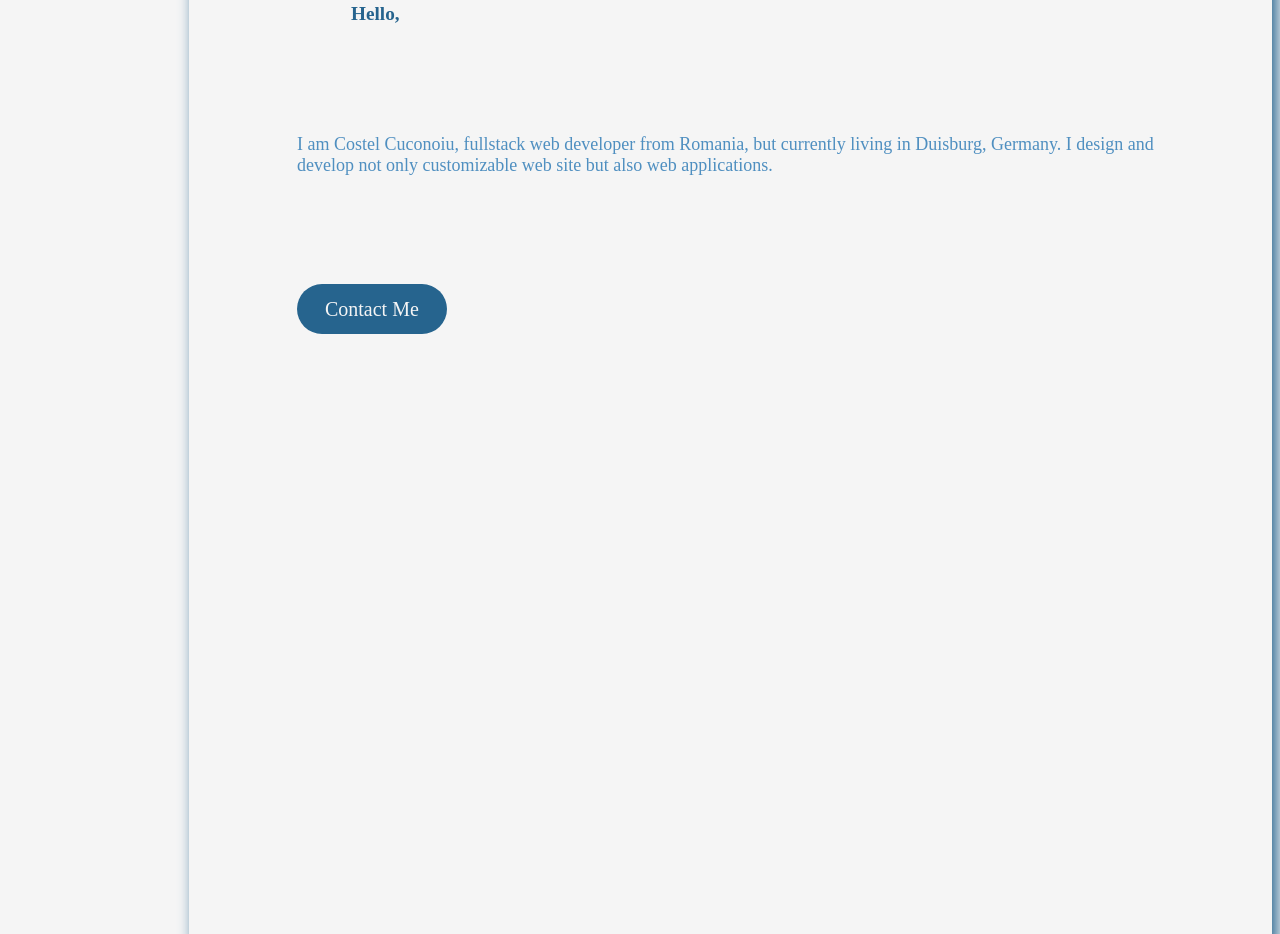
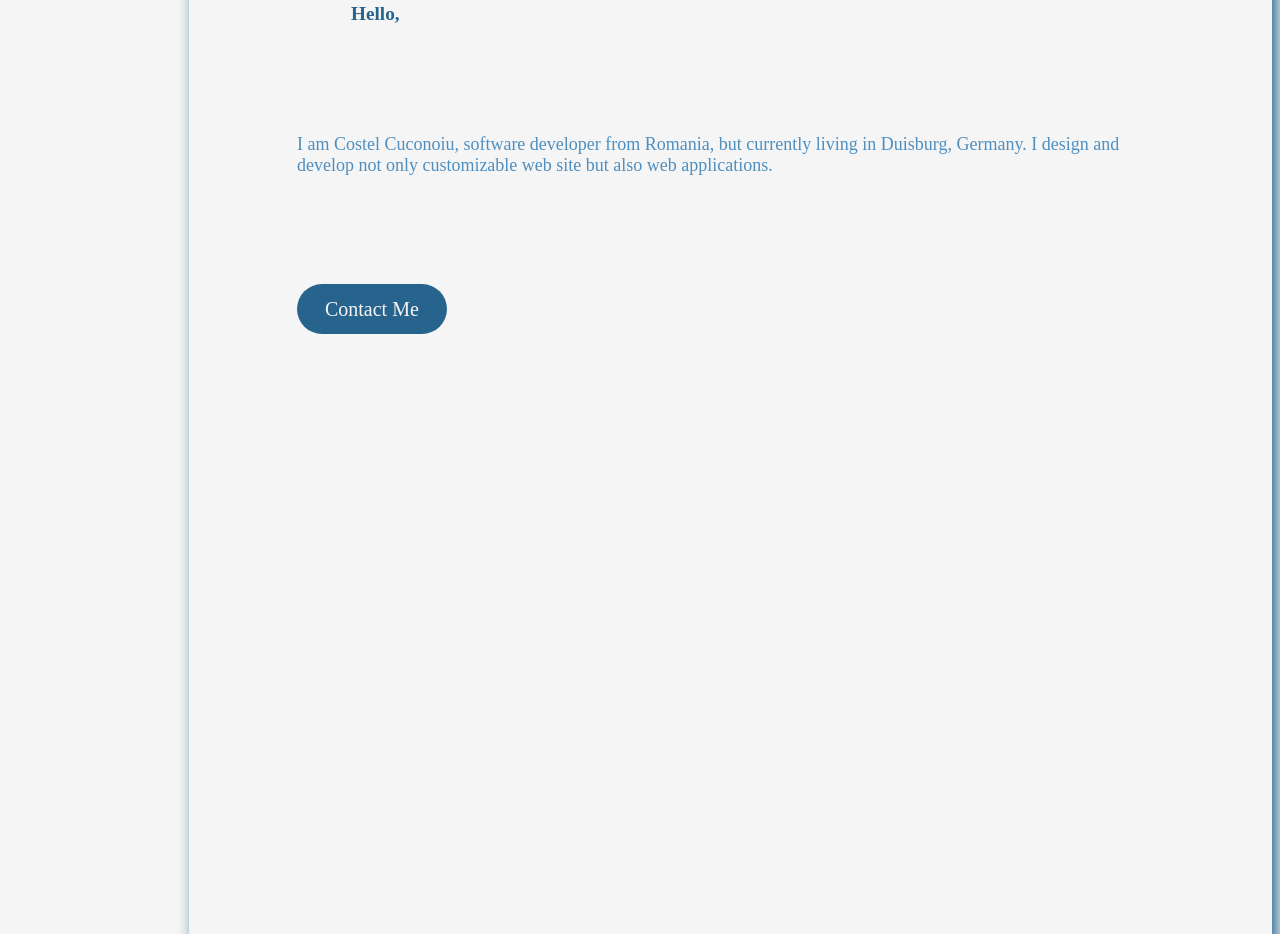
Before and after one commit to costel-dev/mobileFirstPortfolio, a plain HTML site: page index.html in a window 1280 px wide. Shown: the part 3050-3984 px from the top of the page. Drawn offline with Linux system fonts and the light colour scheme.

Commit message:
About Me Section updated

```diff
--- a/index.html
+++ b/index.html
@@ -53,7 +53,7 @@
             <h4>About Me</h4>
             <img src="./image/me.jpg" alt="">
             <h4>Hello,</h4>
-            <p>I am Costel Cuconoiu, fullstack web developer from Romania, but currently living in Duisburg, Germany. I
+            <p>I am Costel Cuconoiu, software developer from Romania, but currently living in Duisburg, Germany. I
                 design and develop not only customizable web site but also web applications.</p>
             <a href="#contact">
                 <div class="button-contact"><span>Contact Me</span></div>
```
